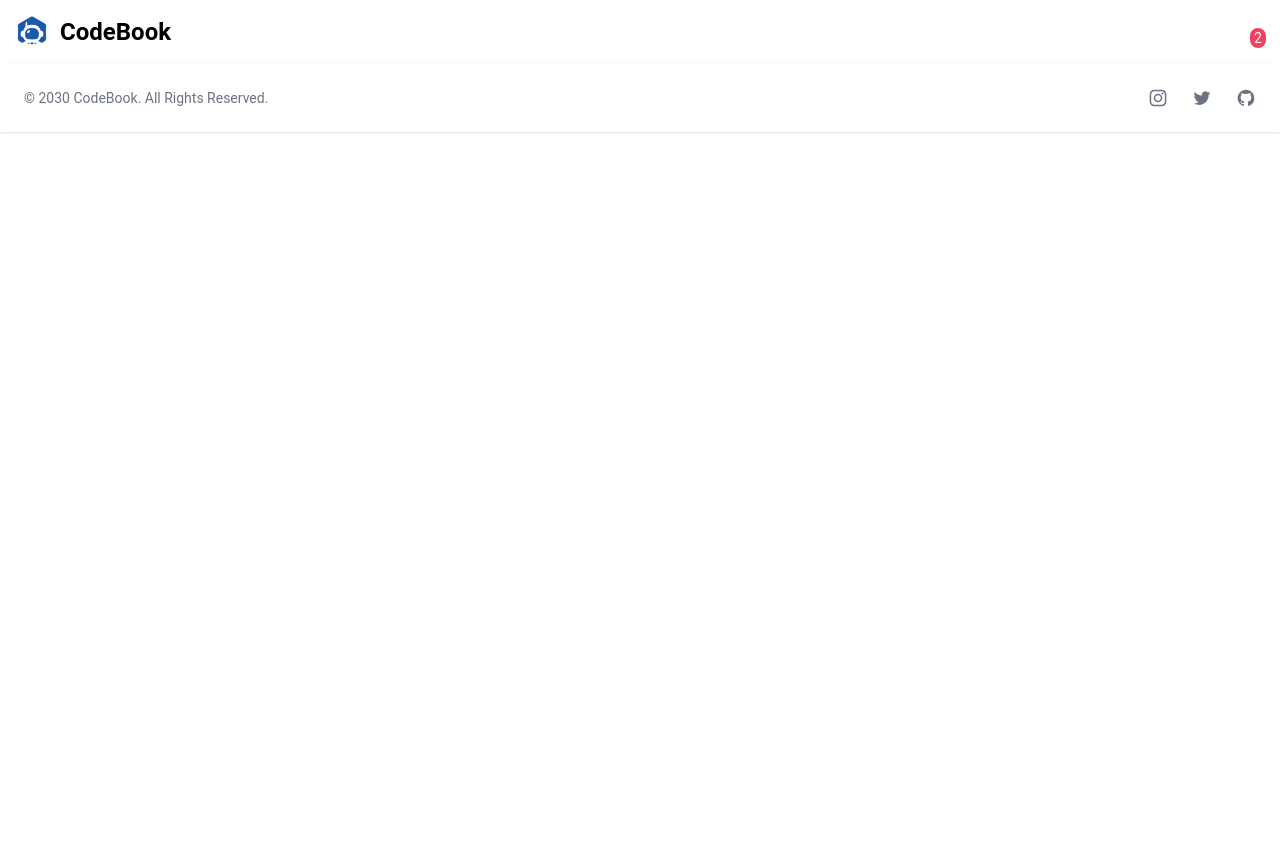
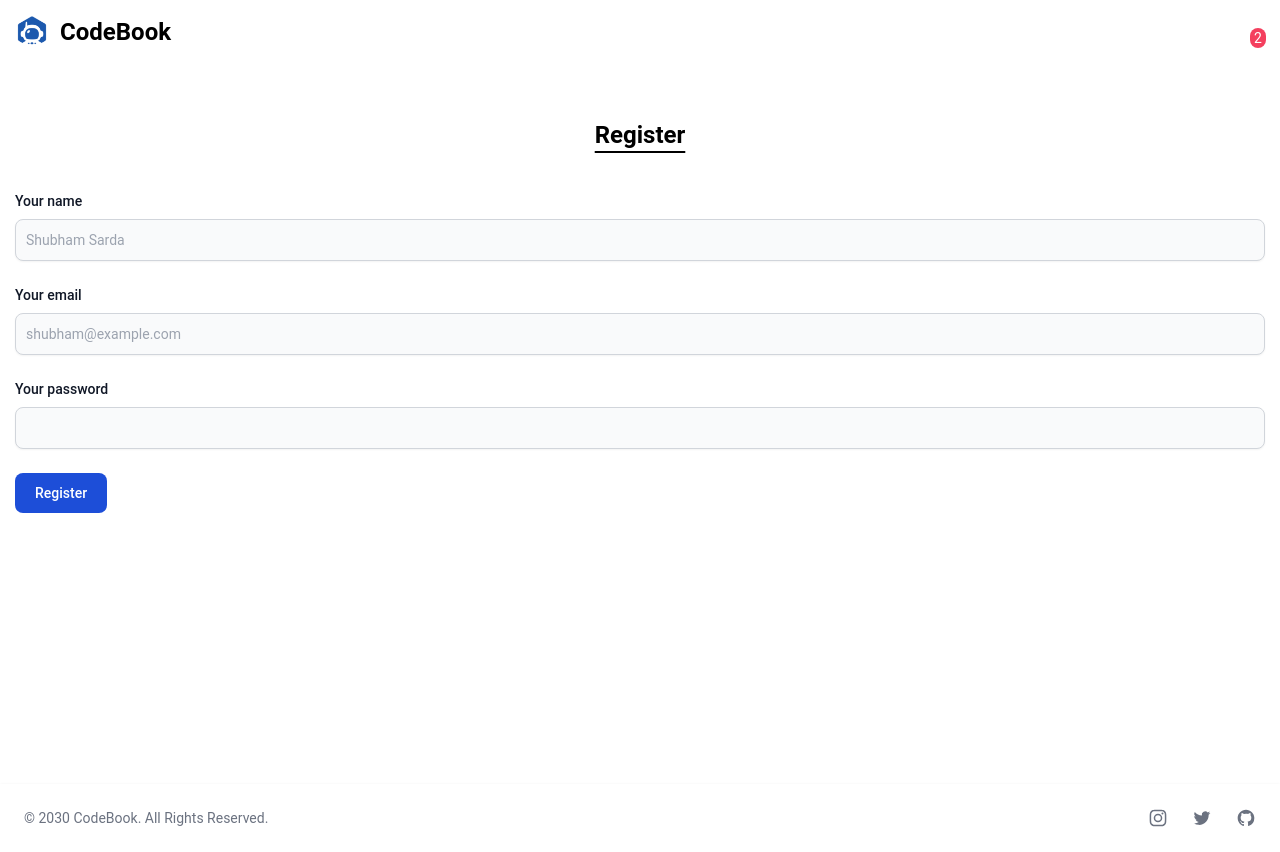
Before and after one commit to amaresh329/CODEBOOK, a React (Create React App) app: page /register in a window 1280 px wide. Before the commit the page ends 800 px from the top, so only its background shows below. Built offline with nearby package versions, Linux system fonts and the light colour scheme.

Commit message:
Login and Register Pages Initiated

```diff
--- a/src/pages/Login.js
+++ b/src/pages/Login.js
@@ -0,0 +1,21 @@
+export const Login = () => {
+  return (
+    <main>
+      <section>
+        <p className="text-2xl text-center font-semibold dark:text-slate-100 my-10 underline underline-offset-8">Login</p>
+      </section>
+        <form>
+          <div className="mb-6">
+              <label htmlFor="email" className="block mb-2 text-sm font-medium text-gray-900 dark:text-gray-300">Your email</label>
+              <input type="email" id="email" className="bg-gray-50 border border-gray-300 text-gray-900 text-sm rounded-lg focus:ring-blue-500 focus:border-blue-500 block w-full p-2.5 dark:bg-gray-700 dark:border-gray-600 dark:placeholder-gray-400 dark:text-white dark:focus:ring-blue-500 dark:focus:border-blue-500" placeholder="shubham@example.com" required autoComplete="off" />
+          </div>
+          <div className="mb-6">
+              <label htmlFor="password" className="block mb-2 text-sm font-medium text-gray-900 dark:text-gray-300">Your password</label>
+              <input type="password" id="password" className="bg-gray-50 border border-gray-300 text-gray-900 text-sm rounded-lg focus:ring-blue-500 focus:border-blue-500 block w-full p-2.5 dark:bg-gray-700 dark:border-gray-600 dark:placeholder-gray-400 dark:text-white dark:focus:ring-blue-500 dark:focus:border-blue-500" required />
+          </div>
+          <button type="submit" className="text-white bg-blue-700 hover:bg-blue-800 focus:ring-4 focus:outline-none focus:ring-blue-300 font-medium rounded-lg text-sm w-full sm:w-auto px-5 py-2.5 text-center dark:bg-blue-600 dark:hover:bg-blue-700 dark:focus:ring-blue-800">Log In</button>
+        </form>
+        {/* <button className="mt-3 cursor-pointer text-white bg-blue-700 hover:bg-blue-800 focus:ring-4 focus:outline-none focus:ring-blue-300 font-medium rounded-lg text-sm w-full sm:w-auto px-5 py-3 text-center dark:bg-blue-600 dark:hover:bg-blue-700 dark:focus:ring-blue-800">Login As Guest</button> */}
+    </main>
+  )
+}
--- a/src/pages/Register.js
+++ b/src/pages/Register.js
@@ -0,0 +1,39 @@
+export const Register = () => {
+    async function handleRegister(evt){
+        evt.preventDefault();
+        const authDetail={
+           name:evt.target.name.value,
+           email:evt.target.email.value,
+           password:evt.target.password.value,
+        }
+    const response=await fetch("http://localhost:4200/register",{
+        method:"POST",
+        headers:{"content-Type":"application/json"},
+        body:JSON.stringify(authDetail)
+    });
+    const data=await response.json();
+    console.log(data);
+    }
+  return (
+    <main>
+      <section>
+        <p className="text-2xl text-center font-semibold dark:text-slate-100 my-10 underline underline-offset-8">Register</p>
+      </section>
+        <form>
+        <div className="mb-6">
+              <label htmlFor="name" className="block mb-2 text-sm font-medium text-gray-900 dark:text-gray-300">Your name</label>
+              <input type="name" id="name" className="shadow-sm bg-gray-50 border border-gray-300 text-gray-900 text-sm rounded-lg focus:ring-blue-500 focus:border-blue-500 block w-full p-2.5 dark:bg-gray-700 dark:border-gray-600 dark:placeholder-gray-400 dark:text-white dark:focus:ring-blue-500 dark:focus:border-blue-500 dark:shadow-sm-light" placeholder="Shubham Sarda" required autoComplete="off" />
+          </div>
+          <div className="mb-6">
+              <label htmlFor="email" className="block mb-2 text-sm font-medium text-gray-900 dark:text-gray-300">Your email</label>
+              <input type="email" id="email" className="shadow-sm bg-gray-50 border border-gray-300 text-gray-900 text-sm rounded-lg focus:ring-blue-500 focus:border-blue-500 block w-full p-2.5 dark:bg-gray-700 dark:border-gray-600 dark:placeholder-gray-400 dark:text-white dark:focus:ring-blue-500 dark:focus:border-blue-500 dark:shadow-sm-light" placeholder="shubham@example.com" required autoComplete="off" />
+          </div>
+          <div className="mb-6">
+              <label htmlFor="password" className="block mb-2 text-sm font-medium text-gray-900 dark:text-gray-300">Your password</label>
+              <input type="password" id="password" className="shadow-sm bg-gray-50 border border-gray-300 text-gray-900 text-sm rounded-lg focus:ring-blue-500 focus:border-blue-500 block w-full p-2.5 dark:bg-gray-700 dark:border-gray-600 dark:placeholder-gray-400 dark:text-white dark:focus:ring-blue-500 dark:focus:border-blue-500 dark:shadow-sm-light" required minLength="7" />
+          </div>
+          <button onClick={handleRegister} type="submit" className="text-white bg-blue-700 hover:bg-blue-800 focus:ring-4 focus:outline-none focus:ring-blue-300 font-medium rounded-lg text-sm px-5 py-2.5 text-center dark:bg-blue-600 dark:hover:bg-blue-700 dark:focus:ring-blue-800">Register</button>
+        </form>
+    </main>
+  )
+}
--- a/src/pages/index.js
+++ b/src/pages/index.js
@@ -1,3 +1,6 @@
 export {HomePage} from '../pages/Home/HomePage';
 export {ProductsList} from '../pages/Products/ProductsList';
 export {ProductDetail} from '../pages/ProductDetail';
+
+export {Login} from '../pages/Login';
+export {Register} from '../pages/Register'
--- a/src/routes/AllRoutes.js
+++ b/src/routes/AllRoutes.js
@@ -1,13 +1,16 @@
 import { Routes,Route } from 'react-router-dom';
-import { HomePage,ProductsList } from '../pages';
+import { HomePage,Login,ProductsList, Register } from '../pages';
 import { ProductDetail } from '../pages';
 
 export const AllRoutes = () => {
   return (
     <Routes>
         <Route path="/" element={<HomePage/>}/>
-        <Route path='/products' element={<ProductsList/>}/>
-        <Route path='/products/:id' element={<ProductDetail/>}/>
+        <Route path='products' element={<ProductsList/>}/>
+        <Route path='products/:id' element={<ProductDetail/>}/>
+
+        <Route path='login' element={<Login/>}/>
+        <Route path='register' element={<Register/>}/>
     </Routes>
   )
 }
```
